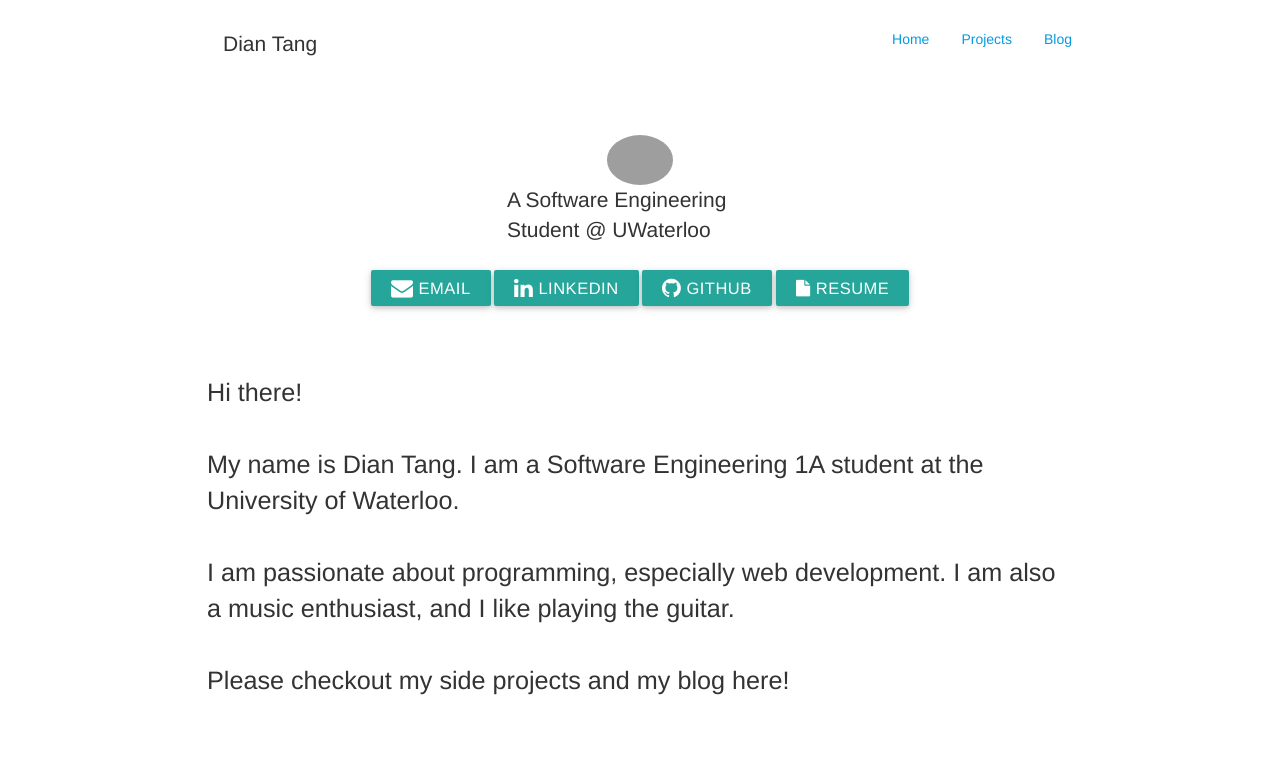
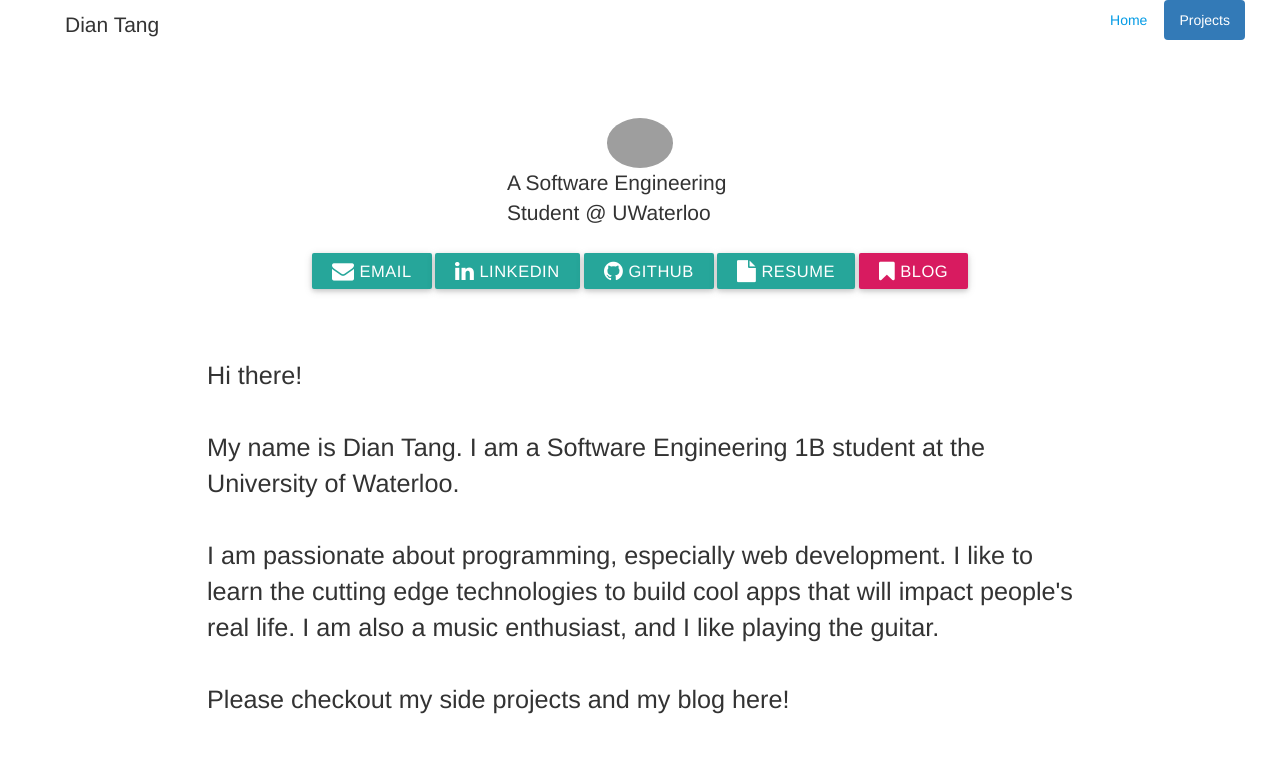
Before and after one commit to dean99dean/personal, a website: page views/index.html in a window 1280 px wide. Shown: the top 767 px of the page. Drawn offline with nearby package versions, Linux system fonts and the light colour scheme; files that its build step writes are made by us from their sources; grey boxes are pictures that could not be loaded; files whose address does not match are found by name.

Commit message:
shift location of navbar

```diff
--- a/public/stylesheets/style.css
+++ b/public/stylesheets/style.css
@@ -1,5 +1,6 @@
 body {
-
+    padding-top: 70px;
+    position: relative;
   font: 14px "Lucida Grande", Helvetica, Arial, sans-serif;
     /*background-image: url("../images/back.JPG");*/
 }
@@ -20,6 +21,7 @@ a {
 .navbar {
     position: relative;
     top:-30px;
+    background-color: white;
 }
 
 a.btn-flat, a.btn {
@@ -34,3 +36,13 @@ a.btn-flat, a.btn {
 #head.container.jumbotron {
   background-color:transparent;
 }
+
+#myName {
+    position: relative;
+    left:50px;
+}
+
+#myTabs {
+    position:relative;
+    right:50px;
+}
--- a/views/index.html
+++ b/views/index.html
@@ -6,6 +6,8 @@
     <link rel='stylesheet' href='/stylesheets/style.css'/>
     <link rel="stylesheet" href="stylesheets/bootstrap.min.css">
     <link rel="stylesheet" href="stylesheets/font-awesome.min.css">
+
+
     <link type="text/css" rel="stylesheet" href="stylesheets/materialize.min.css"  media="screen,projection"/>
     <script>
         (function(i,s,o,g,r,a,m){i['GoogleAnalyticsObject']=r;i[r]=i[r]||function(){
@@ -18,18 +20,18 @@
 
     </script>
 </head>
-<body>
+<body data-spy="scroll" data-target="#navbar-example">
 
 <div class="container jumbotron" id="head">
 
-    <div class="navbar">
+    <div class="navbar navbar-fixed-top" id="navbar-example">
         <div class="navbar-header">
-            <p class="navbar-brand" href="">Dian Tang</p>
+            <p class="navbar-brand" href="" id = "myName">Dian Tang</p>
         </div>
-        <div class="nav nav-pills navbar-right">
-            <li><a href="/">Home</a></li>
+        <div class="nav nav-pills navbar-right" id = "myTabs">
+            <li><a id="toHead" href="#head">Home</a></li>
             <li><a id="toProjects" href="#projects">Projects</a></li>
-            <li><a href="http://blog.tangdian.ca">Blog</a></li>
+
 
         </div>
     </div>
@@ -46,13 +48,14 @@
             <a href="mailto:d32tang@uwaterloo.ca" class = "waves-effect waves-light btn"><span class = "fa fa-lg fa-envelope"></span> Email</a>
             <a href="http://ca.linkedin.com/in/diantang" class = "waves-effect waves-light btn"><span class = "fa fa-lg fa-linkedin"></span> LinkedIn</a>
             <a href="http://github.com/dean99dean" class = "waves-effect waves-light btn"><span class = "fa fa-lg fa-github"></span> GitHub</a>
-            <a href="" class = "waves-effect waves-light btn"><span class = "fa fa-file"></span> Resume</a>
+            <a href="" class = "waves-effect waves-light btn"><span class = "fa fa-lg fa-file"></span> Resume</a>
+            <a href="http://blog.tangdian.ca" class = "waves-effect waves-light btn pink darken-1"><span class = "fa fa-lg fa-bookmark"></span> Blog</a>
         </div>
     </div>
 
     </div>
 <div class = "container">
-    <p class="flow-text">Hi there! <br></br>My name is Dian Tang. I am a <strong>Software Engineering</strong> 1A student at the University of Waterloo. <br></br> I am passionate about programming, especially web development. I am also a music enthusiast, and I like playing the guitar.<br></br>Please checkout my side projects and my blog here!</p>
+    <p class="flow-text">Hi there! <br></br>My name is Dian Tang. I am a <strong>Software Engineering</strong> 1B student at the University of Waterloo. <br></br> I am passionate about programming, especially web development. I like to learn the cutting edge technologies to build cool apps that will impact people's real life. I am also a music enthusiast, and I like playing the guitar.<br></br>Please checkout my side projects and my blog here!</p>
 
   </div>
 
@@ -128,8 +131,8 @@
 </footer>
 
 
-    <script src="javascripts/bootstrap.min.js"></script>
-    <script src="javascripts/jquery.min.js"></script>
+<script src="javascripts/jquery.min.js"></script>
+<script src="javascripts/bootstrap.min.js"></script>
     <script type="text/javascript" src="javascripts/materialize.min.js"></script>
     <script>
         $("#toProjects").click(function () {
@@ -138,6 +141,15 @@
             $("html,body").animate({scrollTop: pos}, 1000);
             return false;
         });
+
+        $("#toHead").click(function () {
+            var href = $(this).attr("href");
+            var pos = $(href).offset().top;
+            $("html,body").animate({scrollTop: pos}, 1000);
+            return false;
+        });
+
+
     </script>
 </body>
 </html>
```
